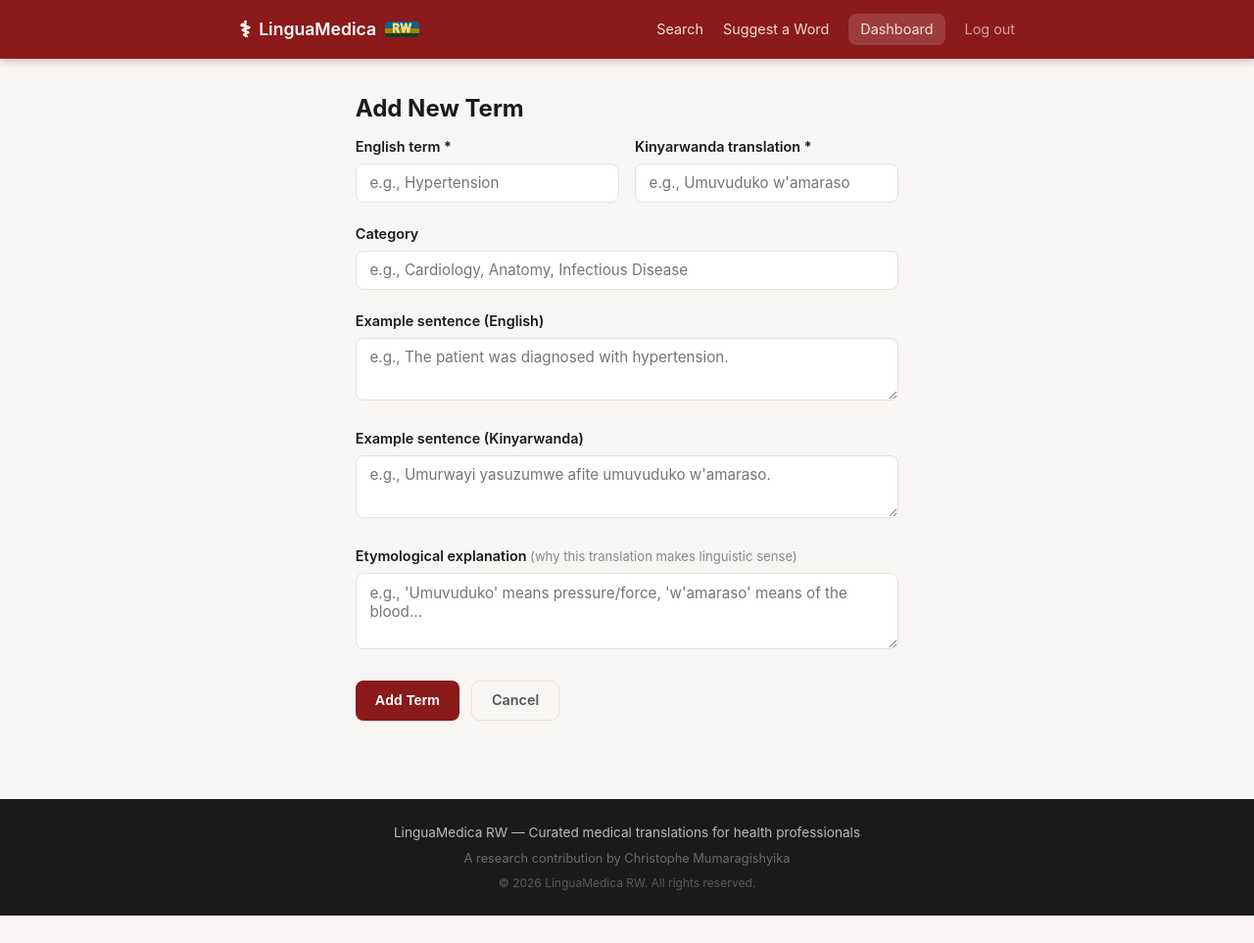
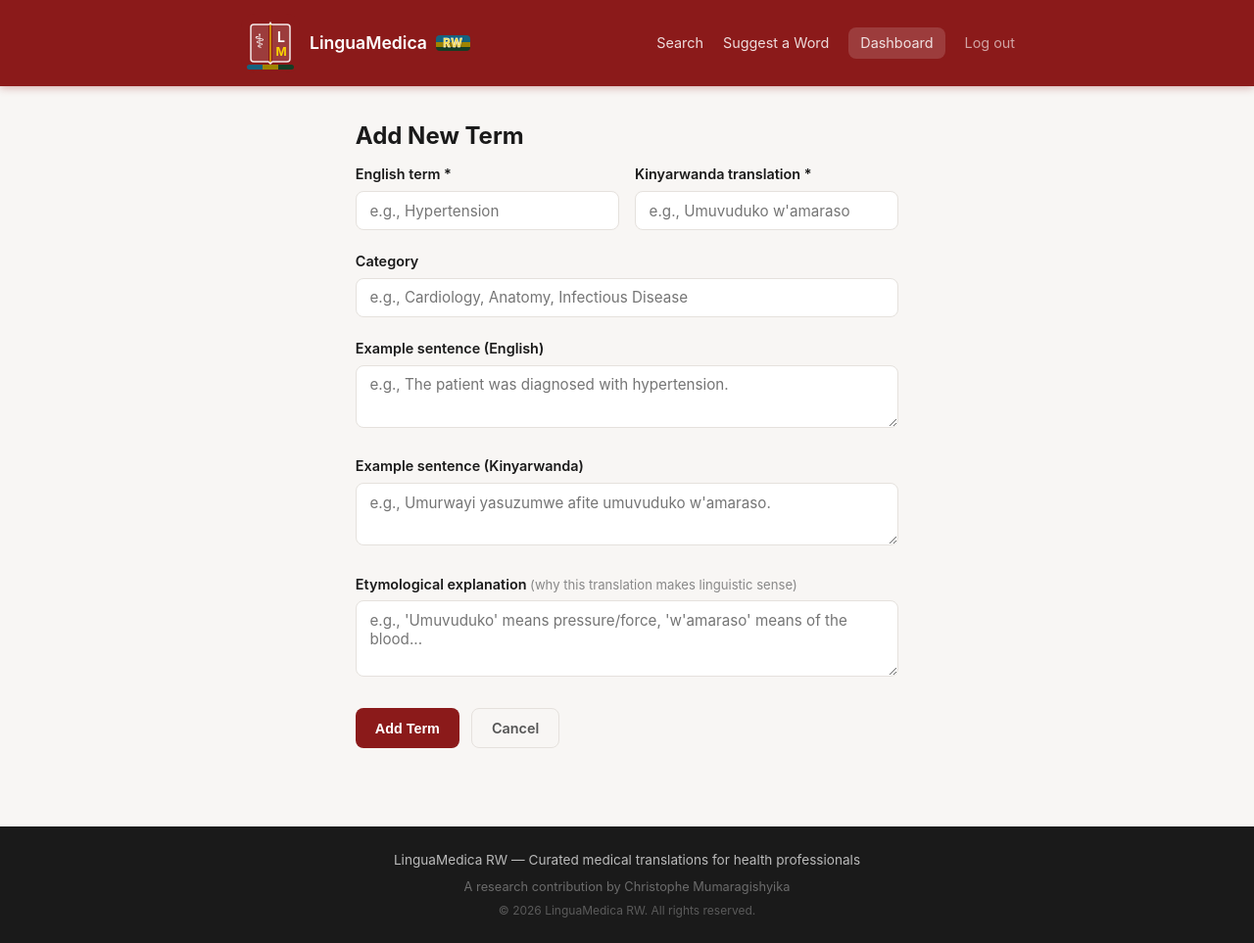
Before and after one commit to linguamedicarw/linguamedica-rw, a Flask app: page /admin/add in a window 1280 px wide. Shown: the whole page at 98% size. Before the commit the page ends 935 px from the top, so only its background shows below. Run offline with Flask 3, Linux system fonts and the light colour scheme; a user stored in the database is signed in; some libraries are stand-ins or nearby versions.

Commit message:
Add favicon links and logo in navbar

```diff
--- a/templates/base.html
+++ b/templates/base.html
@@ -5,13 +5,16 @@
     <meta name="viewport" content="width=device-width, initial-scale=1.0">
     <meta name="csrf-token" content="{{ csrf_token() }}">
     <title>{% block title %}Medical Dictionary{% endblock %} — LinguaMedica RW</title>
+    <link rel="icon" type="image/x-icon" href="{{ url_for('static', filename='favicon.ico') }}">
+    <link rel="icon" type="image/svg+xml" href="{{ url_for('static', filename='images/logo.svg') }}">
+    <link rel="apple-touch-icon" href="{{ url_for('static', filename='images/apple-touch-icon.png') }}">
     <link rel="stylesheet" href="{{ url_for('static', filename='css/style.css') }}">
 </head>
 <body>
     <nav class="navbar">
         <div class="container nav-content">
             <a href="{{ url_for('index') }}" class="nav-brand">
-                <span class="brand-icon">⚕</span>
+                <img src="{{ url_for('static', filename='images/logo.svg') }}" alt="LinguaMedica RW" class="brand-logo">
                 <span class="brand-text">LinguaMedica <span class="brand-rw">RW</span></span>
             </a>
             <div class="nav-links">
```
